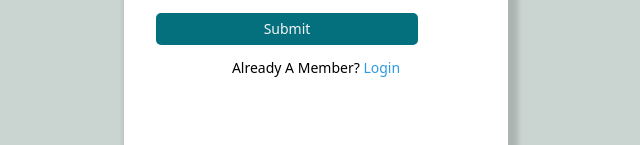
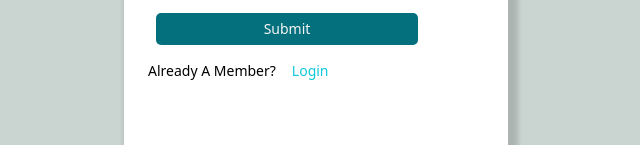
Before and after one commit to abdu652/mini-jop-project, a React (Vite) app in the folder frontend/: page /register in a window 1280 px wide. Shown: the part 352-497 px from the top of the page, without its empty margins (324-964 px from the left). Built offline with nearby package versions, Linux system fonts and the light colour scheme.

Commit message:
modify some items

```diff
--- a/frontend/src/App.jsx
+++ b/frontend/src/App.jsx
@@ -1,7 +1,7 @@
 import { useState } from 'react'
 import {BrowserRouter,Routes,Route} from "react-router-dom"
 import './App.css'
-import {Register,Landing, Dashboard, Error, Login} from "./pages/index.jsx"
+import {Register,Landing, Dashboard, Error} from "./pages/index.jsx"
 function App() {
   return (
     <BrowserRouter>
@@ -9,7 +9,6 @@ function App() {
         <Route path='/' element={<Landing/>} />
         <Route path='/register' element={<Register/>} />
         <Route path='/dashboard' element={<Dashboard/>} />
-        <Route path='/login' element={<Login/>} />
         <Route path='*' element={<Error/>} />
       </Routes>
     </BrowserRouter>
--- a/frontend/src/pages/Error.jsx
+++ b/frontend/src/pages/Error.jsx
@@ -1,16 +1,17 @@
 import React from 'react'
 import {Link} from 'react-router-dom'
-import NotFound from '../assets/images/not-found.svg'
+import {NotFound} from './index.jsx'
 import '../styles/Error.css'
 function Error() {
   return (
     <div className='error-container'>
-      <img src={NotFound} alt='Not Found' />
-      <div>
+      <div className="err-img">
+        <img src={NotFound} alt='Not Found' />
+      </div>
+      <div className='err-message'>
         <h2>OHH! Page Not Found</h2>
         <p>We can't seem to find the page you are looking for</p>
         <Link to='/' >Back Home</Link>
-
       </div>
     </div>
   )
--- a/frontend/src/pages/Login.jsx
+++ b/frontend/src/pages/Login.jsx
@@ -1,8 +1,7 @@
 import React, { useState } from 'react';
 import {Link} from 'react-router-dom'
-import Logo from '../../favicon.ico'
 import '../styles/Register.css'
-import Input from './Input';
+import {Input ,Logo} from './index.jsx'
 const formParam = [
   { id: 'email', type: 'email' },
   { id: 'password', type: 'password' }
--- a/frontend/src/pages/Register.jsx
+++ b/frontend/src/pages/Register.jsx
@@ -1,14 +1,7 @@
 import React, { useState } from 'react';
 import { Link } from 'react-router-dom';
-import Logo from '../../favicon.ico';
-import '../styles/Register.css';
-import Input from './Input.jsx';
-
-const formParam = [
-  { id: 'name', type: 'text' },
-  { id: 'email', type: 'email' },
-  { id: 'password', type: 'password' }
-];
+import '../styles/Register.css'
+import {Input, Logo} from './index.jsx'
 
 const initialState = {
   name: '',
@@ -18,7 +11,15 @@ const initialState = {
 
 function Register() {
   const [value, setValue] = useState(initialState);
-
+  const [isMember, setIsMember] = useState(false);
+  const formParam = isMember ?[
+    { id: 'email', type: 'email' },
+    { id: 'password', type: 'password' }
+  ]: [
+    {id:'name',type:'text'},
+    { id: 'email', type: 'email' },
+    { id: 'password', type: 'password' }
+  ]
   const handleChange = (e) => {
     setValue({ ...value, [e.target.id]: e.target.value });
   };
@@ -27,7 +28,9 @@ function Register() {
     e.preventDefault();
     console.log('Submitted:', value);
   };
-
+  const toggleMember = ()=>{
+    setIsMember(!isMember);
+  }
   return (
     <form onSubmit={handleSubmit}>
       <div className="form-container">
@@ -36,7 +39,7 @@ function Register() {
             <img src={Logo} alt="logo" />
             <span>Jobify</span>
           </div>
-          <h2>Register</h2>
+          <h2>{isMember? "Login":"Register"}</h2>
         </div>
         <div className="form-input-container">
           {formParam.map((param) => (
@@ -52,9 +55,12 @@ function Register() {
         </div>
         <div className="form-footer">
           <button type="submit">Submit</button>
+          <div className="reg-btn">
           <h2>
-            Already A Member? <Link to="/login">Login</Link>
+            {isMember ? "Not A Member Yet?":"Already A Member?" }
           </h2>
+          <button className='btn' onClick={toggleMember}>{isMember ? "Register":"Login"}</button>
+          </div>
         </div>
       </div>
     </form>
--- a/frontend/src/pages/index.jsx
+++ b/frontend/src/pages/index.jsx
@@ -3,5 +3,8 @@ import Error from "./Error.jsx"
 import Landing from "./Landing.jsx"
 import Dashboard from "./Dashboard.jsx";
 import Login from "./Login.jsx";
+import Input from "./Input.jsx";
+import Logo from '../../favicon.ico';
+import NotFound from "../assets/images/not-found.svg"
 
-export {Login, Register, Error, Landing, Dashboard}
+export {Login, Register, Error, Landing, Dashboard, Input,Logo, NotFound}
--- a/frontend/src/styles/Error.css
+++ b/frontend/src/styles/Error.css
@@ -10,18 +10,23 @@
         padding: 2rem;
         margin: auto;
     }
-    a{
+
+}
+
+.err-message   a{
     text-decoration: none;
     width:fit-content;
     color: white;
-        background: rgb(72,158,190);
+    background: rgb(7, 170, 235);
     border: 1px solid rgb(72, 158, 192);
     border-radius: 5px;
     padding: 5px 10px;
 }
+.err-img{
+    display: flex;
+}
 
-    img{
+.err-img  img{
     margin: auto;
-        width: 50%;
+    width: 30%;
 }
-}
--- a/frontend/src/styles/Register.css
+++ b/frontend/src/styles/Register.css
@@ -100,4 +100,19 @@ body {
 
   .form-footer button:hover {
     background: rgb(3, 90, 100);
+
   }
+  .form-footer .btn:hover {
+    background: transparent;
+
+  }
+
+  .reg-btn h2{
+      display: inline-block;
+
+  }
+  .reg-btn .btn{
+    width: fit-content;
+    background: transparent;
+    color:rgb(17, 199, 219) ;
+  }
```
Lines whose indentation alone changed are shown as unchanged.
